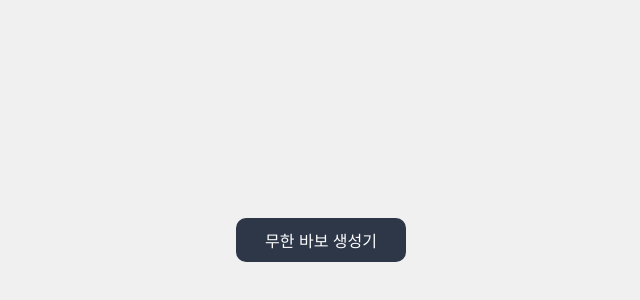
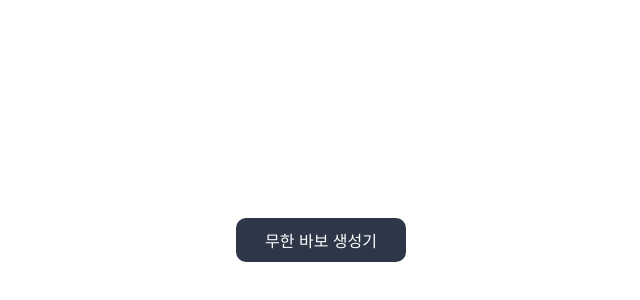
Before and after one commit to lse-7660/babo_generator2, a plain HTML site: page index.html in a window 1280 px wide. Shown: the part 160-460 px from the top of the page, without its empty margins (319-959 px from the left). Drawn offline with Linux system fonts and the light colour scheme.

Commit message:
remove background color

```diff
--- a/styles.css
+++ b/styles.css
@@ -9,7 +9,7 @@ body,
 html {
     width: 100%;
     height: 100%;
-    background-color: #f0f0f0;
+    /* background-color: #f0f0f0; */
     font-family: Arial, sans-serif;
 }
 
```
